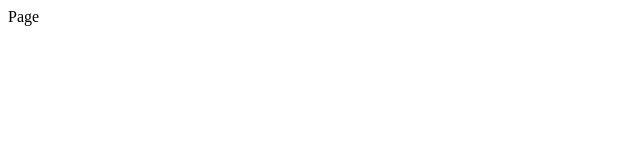
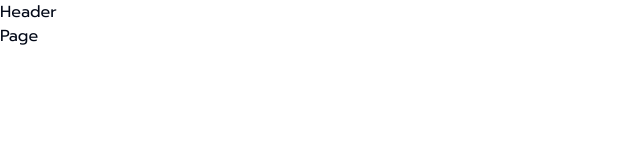
Before and after one commit to staciax/elma, a Next.js app in the folder frontend/: page /forgot-password in a window 1280 px wide. Shown: the top 160 px of the page, without its empty margins (0-640 px from the left). Built offline with nearby package versions, Linux system fonts and the light colour scheme.

Commit message:
remove font from url and add next google font to layout

```diff
--- a/frontend/app/globals.css
+++ b/frontend/app/globals.css
@@ -1,5 +1,3 @@
-@import url("https://fonts.googleapis.com/css2?family=Prompt:ital,wght@0,100;0,200;0,300;0,400;0,500;0,600;0,700;0,800;0,900;1,100;1,200;1,300;1,400;1,500;1,600;1,700;1,800;1,900&display=swap");
-
 @tailwind base;
 @tailwind components;
 @tailwind utilities;
--- /dev/null
+++ b/frontend/app/layout.tsx
@@ -0,0 +1,33 @@
+import Header from '@/components/header';
+import { Prompt } from 'next/font/google';
+import type { Metadata } from 'next';
+
+import './globals.css';
+
+const prompt = Prompt({
+	subsets: ['thai'],
+	weight: ["100", "200", "300", "400", "500", "600", "700", "800", "900"],
+	display: 'swap',
+});
+
+export const metadata: Metadata = {
+	title: 'Create Next App',
+	description: 'Generated by create next app',
+};
+
+export default function RootLayout({
+	children,
+}: Readonly<{
+	children: React.ReactNode;
+}>) {
+	return (
+		<html lang="en">
+			<body className={prompt.className}>
+				<Header />
+				{children}
+				{/* <main className="container mx-auto bg-gray-100">{children}</main> */}
+				{/* <Footer /> */}
+			</body>
+		</html>
+	);
+}
```
